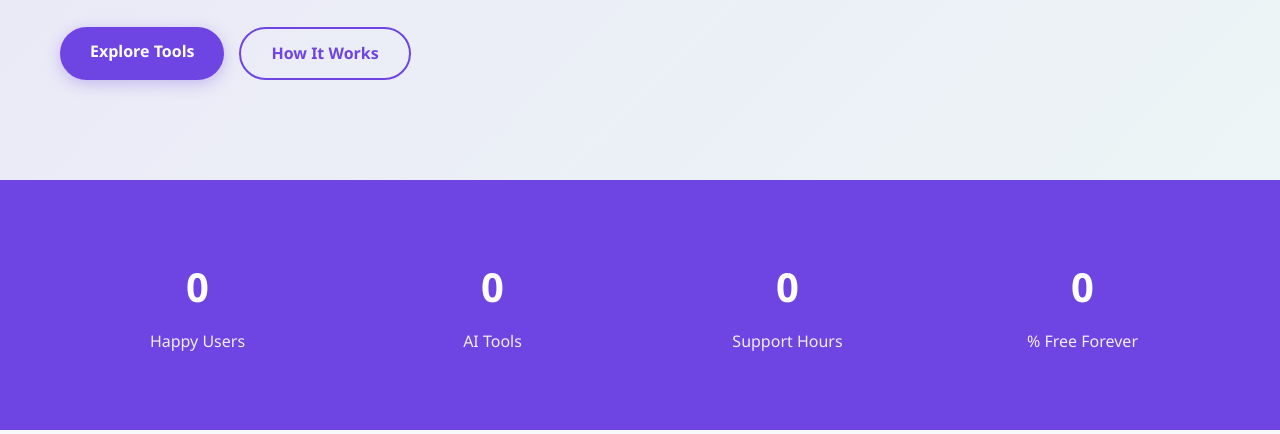
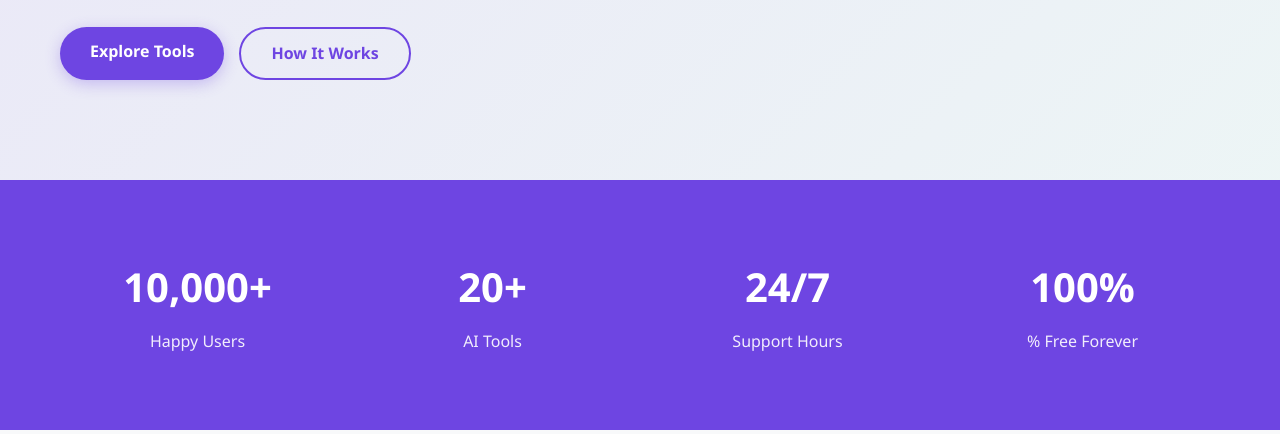
Before and after one commit to vansh776/technotroob, a plain HTML site: page index.html in a window 1280 px wide. Shown: the part 366-800 px from the top of the page. Drawn offline with Linux system fonts and the light colour scheme.

Commit message:
index.html

```diff
--- a/index.html
+++ b/index.html
@@ -58,19 +58,19 @@
     <div class="container">
       <div class="stats-grid">
         <div class="stat-item">
-          <div class="stat-number" data-count="25000">0</div>
+          <div class="stat-number" data-count="25000">10,000+</div>
           <div class="stat-label">Happy Users</div>
         </div>
         <div class="stat-item">
-          <div class="stat-number" data-count="50">0</div>
+          <div class="stat-number" data-count="50">20+</div>
           <div class="stat-label">AI Tools</div>
         </div>
         <div class="stat-item">
-          <div class="stat-number" data-count="24">0</div>
+          <div class="stat-number" data-count="24">24/7</div>
           <div class="stat-label">Support Hours</div>
         </div>
         <div class="stat-item">
-          <div class="stat-number" data-count="100">0</div>
+          <div class="stat-number" data-count="100">100%</div>
           <div class="stat-label">% Free Forever</div>
         </div>
       </div>
```
